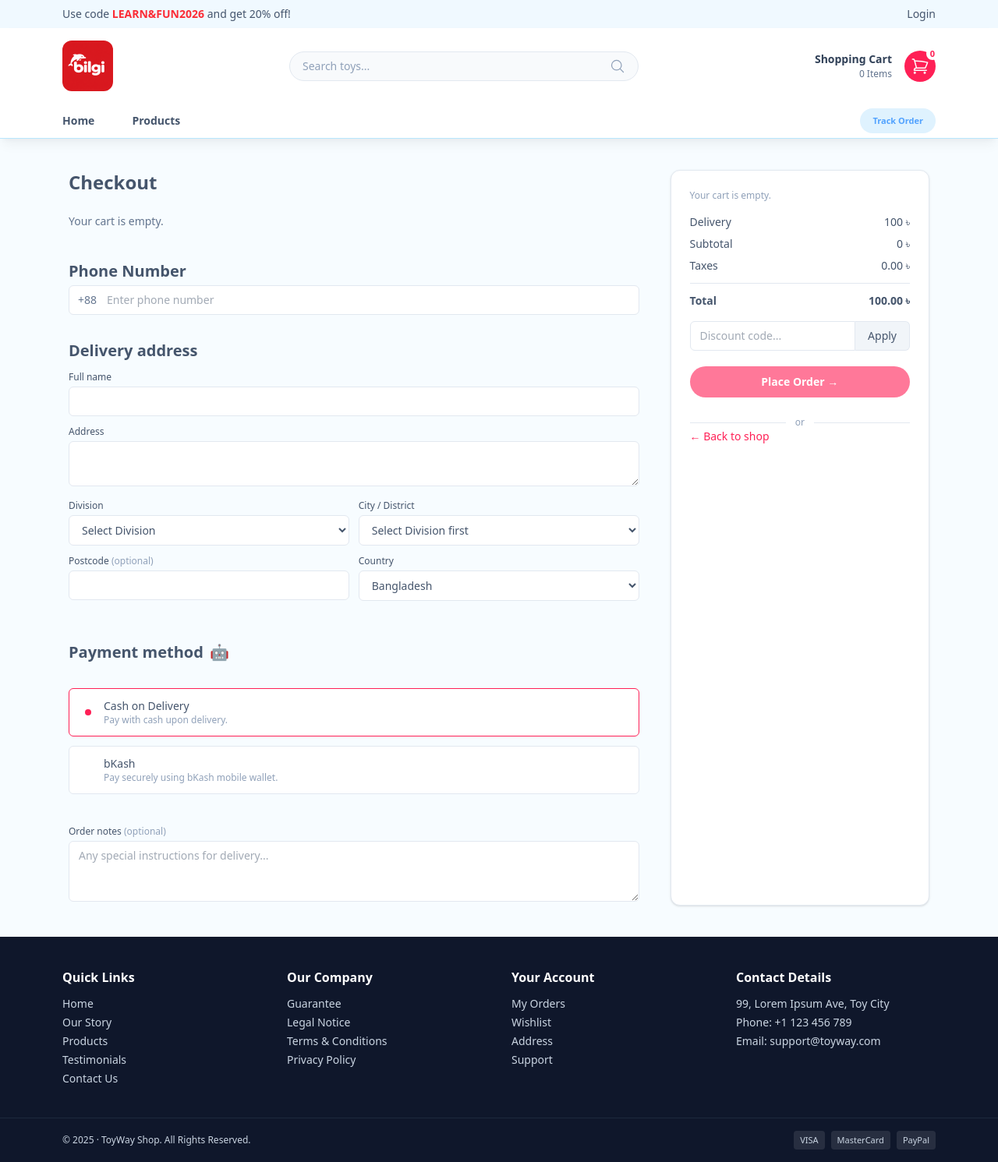
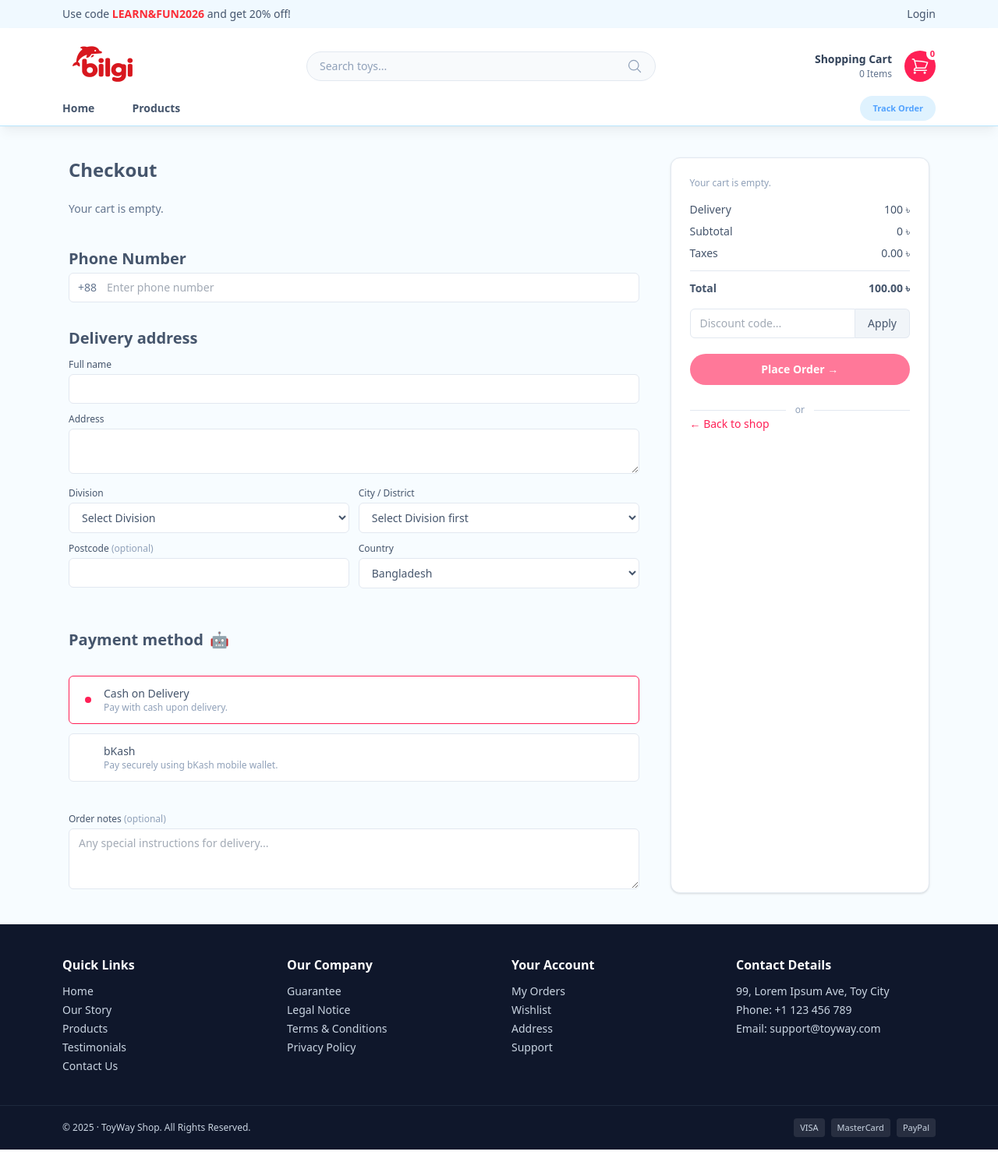
Before and after one commit to shababhsiddique/bilgi, a Laravel app: page /cart in a window 1280 px wide. Shown: the whole page at 78% size. Run offline with Laravel 12, Linux system fonts and the light colour scheme; data comes from the database, SQL or seed files in the repository; data that the repository does not hold is empty; style sheets or scripts are compiled from the project's sources; some libraries are stand-ins or nearby versions.

Commit message:
changed logo

```diff
--- a/src/resources/views/components/header.blade.php
+++ b/src/resources/views/components/header.blade.php
@@ -43,11 +43,11 @@
 
 <!-- HEADER / NAVBAR -->
 <header class="border-b border-sky-200 bg-white shadow-lg">
-    <div class="mx-auto flex max-w-6xl items-center justify-between px-4 py-4">
+    <div class="mx-auto flex max-w-6xl items-center justify-between px-4 pt-4">
         <!-- Logo -->
         <div class="flex items-center gap-2">
             <a href="{{route('home')}}">
-                <img src="{{asset('images/bilgi-65x65.png')}}" alt="Logo" class="w-auto rounded-xl"/>
+                <img src="{{asset('images/bilgi-white-65-109.png')}}" alt="Logo" class="w-auto"/>
             </a>
         </div>
 
```
Also changed, not shown: src/public/images/bilgi-white-65-109.png (added).
